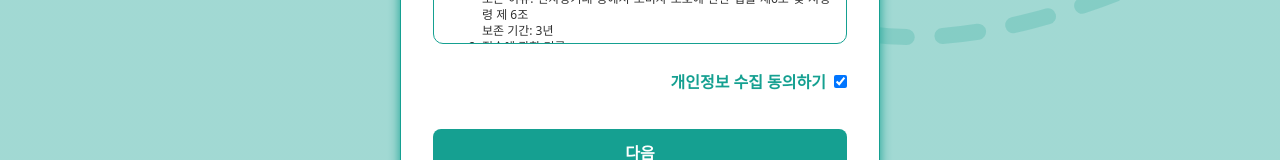
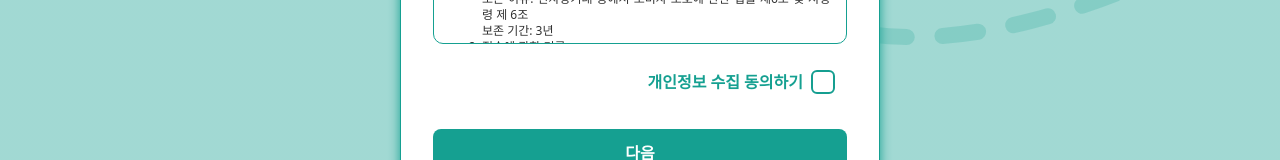
Before and after one commit to letty-project/letty-client, a React (Vite) app: page /signup/terms in a window 1280 px wide. Shown: the part 532-692 px from the top of the page. Built offline with nearby package versions, Linux system fonts and the light colour scheme.

Commit message:
feat: checkbox 변경

```diff
--- a/src/pages/Login.tsx
+++ b/src/pages/Login.tsx
@@ -4,8 +4,9 @@ import GoogleIcon from '../assets/google-icon.svg';
 
 // NOTE: DottedLine 이 여기에 있어도 되는건가? Layout에 있어야 하는거 아닌가?
 import DottedLine from '../assets/dotted-line.svg';
-
+import { useState } from 'react';
 function Login() {
+  const [isChecked, setIsChecked] = useState(false);
   return (
     <>
       <Card>
@@ -26,9 +27,12 @@ function Login() {
         <div className="flex items-center justify-between w-full">
           <div className="flex items-center">
             <input
+              id="send-all-button"
               type="checkbox"
-              checked={true}
-              className="checkbox checkbox-accent"
+              className="checkbox
+                  rounded-md border-2 checkbox-primary"
+              checked={isChecked}
+              onChange={() => setIsChecked(!isChecked)}
             />
             <label className="label-text ml-[10px] text-base text-black font-normal">
               로그인 상태 유지하기
--- a/src/pages/Signup.tsx
+++ b/src/pages/Signup.tsx
@@ -6,7 +6,7 @@ import SuccessIcon from '../assets/success-icon.svg';
 
 const Signup = () => {
   const { step } = useParams();
-  const [isChecked, setIsChecked] = useState(true);
+  const [isChecked, setIsChecked] = useState(false);
   const navigate = useNavigate();
   const handleButtonClick = (params: string) => {
     navigate(`/signup/${params}`);
@@ -160,12 +160,16 @@ const Signup = () => {
             {<PrivacyPolicy />}
           </p>
         </div>
-        <label className="self-end">
+        <label className="self-end flex items-center">
           <span className="label-text text-base text-[#15A091] font-semibold mr-2">
             개인정보 수집 동의하기
           </span>
+
           <input
+            id="send-all-button"
             type="checkbox"
+            className="checkbox
+                  rounded-md border-2 checkbox-primary mr-3"
             checked={isChecked}
             onChange={() => setIsChecked(!isChecked)}
           />
```
